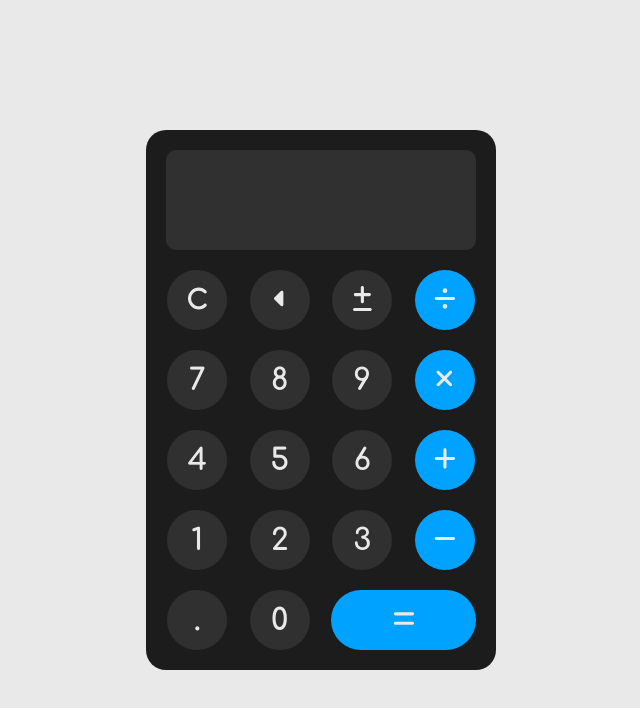
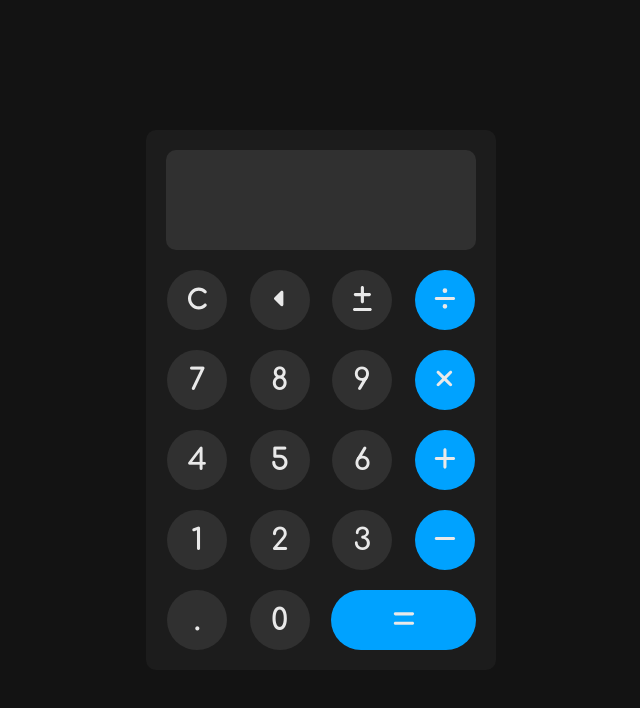
Before and after one commit to mafgit/react-calculator, a React (Create React App) app: page / in a window 1280 px wide. Shown: the top 708 px of the page, without its empty margins (319-959 px from the left). Built offline with nearby package versions, Linux system fonts and the light colour scheme.

Commit message:
changed icon, changed bgcolor

```diff
--- a/public/index.html
+++ b/public/index.html
@@ -2,16 +2,13 @@
 <html lang="en">
   <head>
     <meta charset="utf-8" />
-    <link rel="icon" href="%PUBLIC_URL%/favicon.ico" />
+    <link rel="icon" href="%PUBLIC_URL%/favicon.png" />
     <meta name="viewport" content="width=device-width, initial-scale=1" />
-    <meta name="theme-color" content="#000000" />
-    <meta
-      name="description"
-      content="Web site created using create-react-app"
-    />
-    <link rel="apple-touch-icon" href="%PUBLIC_URL%/logo192.png" />
+    <meta name="theme-color" content="#00a2ff" />
+    <meta name="description" content="A simple calculator made using react" />
+    <link rel="apple-touch-icon" href="%PUBLIC_URL%/favicon.png" />
     <link rel="manifest" href="%PUBLIC_URL%/manifest.json" />
-    <title>React App</title>
+    <title>React Calculator</title>
   </head>
   <body>
     <noscript>You need to enable JavaScript to run this app.</noscript>
--- a/src/App.js
+++ b/src/App.js
@@ -1,5 +1,5 @@
 import React from 'react'
-import './App.css'
+import './styles/App.css'
 import Calculator from './components/Calculator'
 
 function App() {
--- a/src/App.css
+++ b/src/styles/App.css
@@ -12,7 +12,7 @@
   align-items: center;
   min-height: 100vh;
   font-family: monospace, 'Courier New', Courier;
-  background-color: #e9e9e9;
+  background-color: #131313;
 }
 
 button {
--- a/src/styles/calculator.css
+++ b/src/styles/calculator.css
@@ -1,6 +1,6 @@
 .calculator {
   width: 350px;
-  border-radius: 20px;
+  border-radius: 10px;
   background-color: #1c1c1c;
   display: flex;
   flex-direction: column;
```
Also changed, not shown: public/favicon.png (added), public/manifest.json, 1 other file (tests, documents, lock files or other folders).
